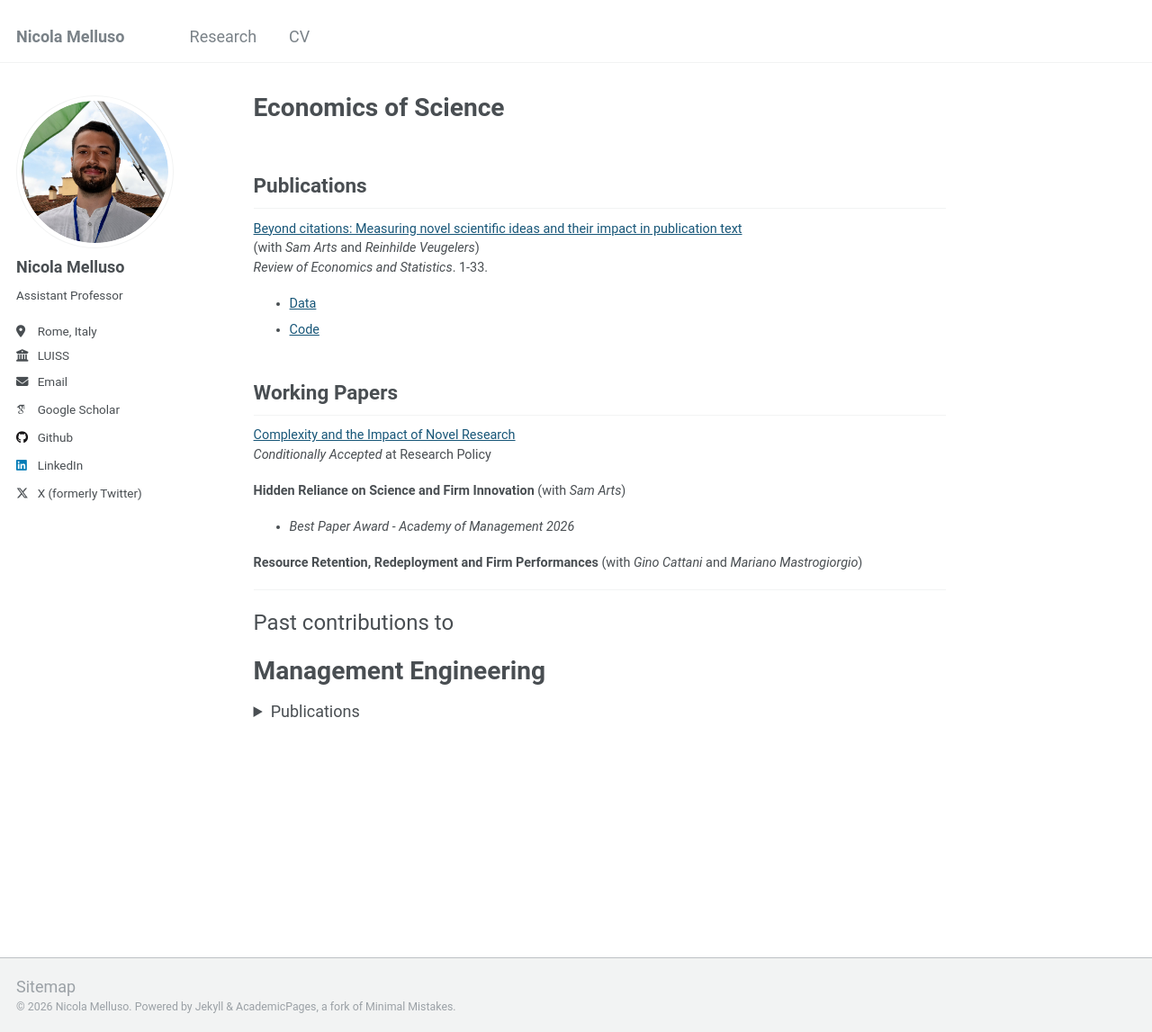
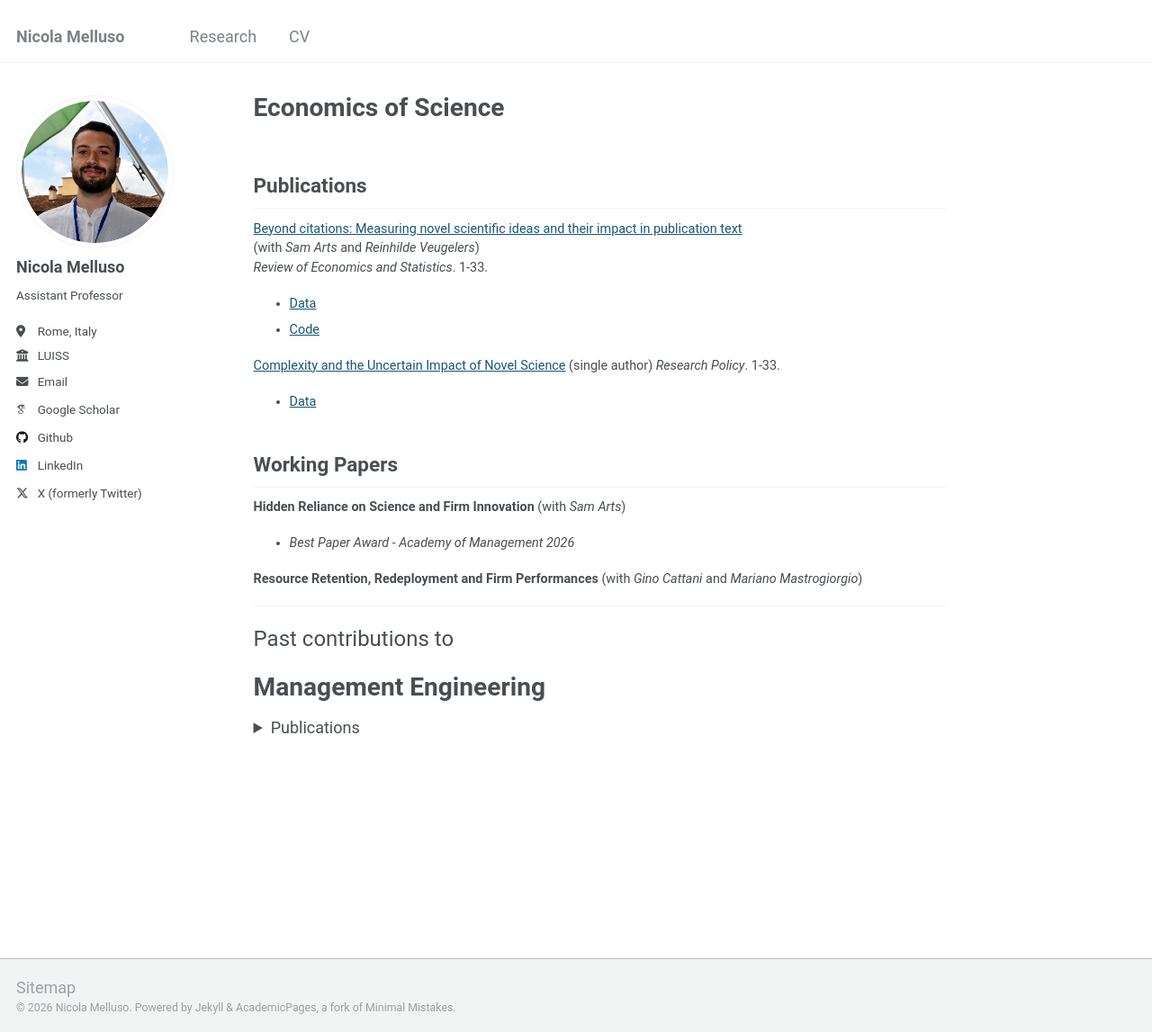
Before and after one commit to nicolamelluso/nicolamelluso.github.io, a Jekyll site: the page built from _pages/research.md, in a window 1280 px wide and 1147 px high. Shown: the whole window at 90% size. Built offline with Jekyll 4.4.1, drawn with Linux system fonts in a browser that asks for light colours; some web fonts are replaced.

Commit message:
Update RP.md

```diff
--- a/_pages/research.md
+++ b/_pages/research.md
@@ -11,15 +11,16 @@ title: Economics of Science
 - [Data](https://zenodo.org/records/13902060)
 - [Code](https://github.com/nicolamelluso/science-novelty)
 
+
+[Complexity and the Uncertain Impact of Novel Science](https://authors.elsevier.com/sd/article/S0048-7333(26)00161-7) (single author)
+*Research Policy*. 1-33.
+- [Data](https://zenodo.org/records/20813592)
+
+
 ## Working Papers
-
-[Complexity and the Impact of Novel Research](https://papers.ssrn.com/sol3/papers.cfm?abstract_id=5148652)
-<br>_Conditionally Accepted_ at Research Policy
-
 
 **Hidden Reliance on Science and Firm Innovation** (with _Sam Arts_)
 - *Best Paper Award - Academy of Management 2026*
-
 
 **Resource Retention, Redeployment and Firm Performances** (with _Gino Cattani_ and _Mariano Mastrogiorgio_)
 
```
